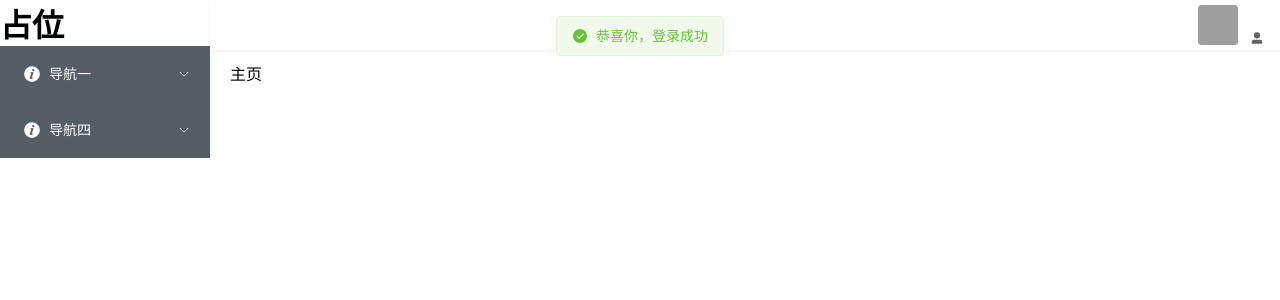
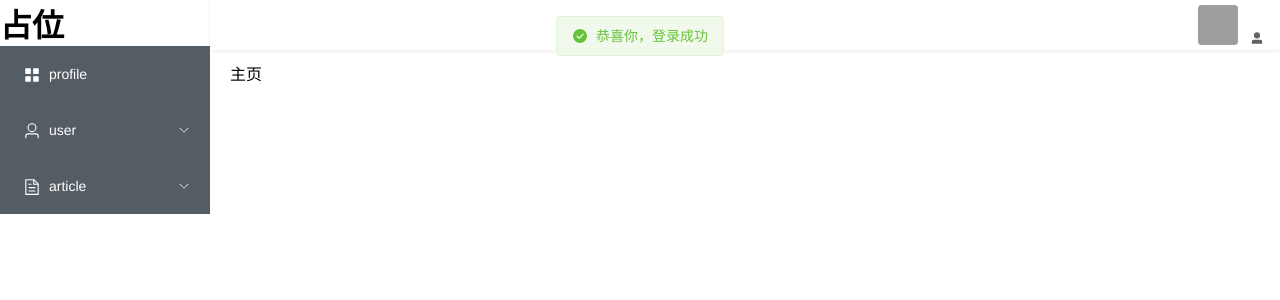
Before and after one commit to 18583468779/vue3_admin, a Vue app in the folder ivue-admin/: page /#/login in a window 1280 px wide. Both pictures are taken after a click on the button "登录". Shown: the top 300 px of the page. Built offline with nearby package versions, Linux system fonts and the light colour scheme; grey boxes are pictures that could not be loaded.

Commit message:
sidebar 动态获取路由展示

```diff
--- /dev/null
+++ b/ivue-admin/src/layout/components/Sidebar/MenuItem.vue
@@ -0,0 +1,19 @@
+<template>
+  <div>
+    <el-icon>
+      <component :is="icon"></component>
+    </el-icon>
+    <span>{{ title }}</span>
+  </div>
+</template>
+
+<script setup lang="ts">
+import { defineProps } from 'vue';
+type Props = {
+  title: any
+  icon: any
+}
+defineProps<Props>();
+</script>
+
+<style scoped></style>
--- /dev/null
+++ b/ivue-admin/src/layout/components/Sidebar/SidebarItem.vue
@@ -0,0 +1,23 @@
+<template>
+  <el-sub-menu v-if="route.children!.length > 0" :index="route.path">
+    <template #title>
+      <menu-item :title="route.meta!.title" :icon="route.meta!.icon"></menu-item>
+    </template>
+    <SidebarItem v-for="item in route.children" :key="item.path" :route="item" />
+  </el-sub-menu>
+  <el-menu-item v-else>
+    <menu-item :title="route.meta!.title" :icon="route.meta!.icon"></menu-item>
+  </el-menu-item>
+</template>
+
+<script setup lang="ts">
+import MenuItem from './MenuItem.vue';
+import { defineProps } from 'vue';
+import { RouteRecordRaw } from 'vue-router';
+type Props = {
+  route: RouteRecordRaw
+}
+defineProps<Props>();
+</script>
+
+<style scoped></style>
--- a/ivue-admin/src/layout/components/Sidebar/SidebarMenu.vue
+++ b/ivue-admin/src/layout/components/Sidebar/SidebarMenu.vue
@@ -1,33 +1,20 @@
 <template>
   <el-menu unique-opened background-color="#545c64" text-color="#fff" active-text-color="#ffd04b">
-    <el-sub-menu index="1">
-      <template #title>
-        <el-icon>
-          <InfoFilled />
-        </el-icon>
-        <span>导航一</span>
-      </template>
-      <el-menu-item index="1-1">选项1</el-menu-item>
-      <el-menu-item index="1-2">选项2</el-menu-item>
-    </el-sub-menu>
-    <el-sub-menu index="2">
-      <template #title>
-        <el-icon>
-          <InfoFilled />
-        </el-icon>
-        <span>导航四</span>
-      </template>
-    </el-sub-menu>
+    <SidebarItem v-for="item in routes" :key="item.path" :route="item" />
   </el-menu>
 </template>
 
 <script setup lang="ts">
 import { filterRoutes, generateMenus } from '@/utils/route';
-import { InfoFilled } from '@element-plus/icons-vue';
-import { useRouter } from 'vue-router';
+import { computed } from 'vue';
+import { RouteRecordRaw, useRouter } from 'vue-router';
+import SidebarItem from './SidebarItem.vue';
 const router = useRouter();
-const RoutesList = filterRoutes(router.getRoutes());
-console.log(generateMenus(RoutesList));
+
+const routes = computed(() => {
+  const RoutesList = filterRoutes(router.getRoutes());
+  return generateMenus(RoutesList) as RouteRecordRaw[];
+});
 
 </script>
 
--- a/ivue-admin/src/plugins/element.ts
+++ b/ivue-admin/src/plugins/element.ts
@@ -1,7 +1,11 @@
 import ElementPlus from 'element-plus';
 import 'element-plus/dist/index.css';
+import * as ElementPlusIconsVue from '@element-plus/icons-vue';
 import { App } from 'vue';
 
 export default (app: App) => {
   app.use(ElementPlus);
+  for (const [key, component] of Object.entries(ElementPlusIconsVue)) {
+    app.component(key, component);
+  }
 };
--- a/ivue-admin/src/router/index.ts
+++ b/ivue-admin/src/router/index.ts
@@ -11,7 +11,7 @@ const privateRoutes: Array<RouteRecordRaw> = [
     redirect: '/user/manage',
     meta: {
       title: 'user',
-      icon: 'personnel'
+      icon: 'User'
     },
     children: [
       {
@@ -20,7 +20,7 @@ const privateRoutes: Array<RouteRecordRaw> = [
         component: () => import('@/views/user-manage/index.vue'),
         meta: {
           title: 'userManage',
-          icon: 'personnel-manage'
+          icon: 'Management'
         }
       },
       {
@@ -29,7 +29,7 @@ const privateRoutes: Array<RouteRecordRaw> = [
         component: () => import('@/views/role-list/index.vue'),
         meta: {
           title: 'roleList',
-          icon: 'role'
+          icon: 'Operation'
         }
       },
       {
@@ -38,7 +38,7 @@ const privateRoutes: Array<RouteRecordRaw> = [
         component: () => import('@/views/permission-list/index.vue'),
         meta: {
           title: 'permissionList',
-          icon: 'permission'
+          icon: 'Grid'
         }
       },
       {
@@ -65,7 +65,7 @@ const privateRoutes: Array<RouteRecordRaw> = [
     redirect: '/article/ranking',
     meta: {
       title: 'article',
-      icon: 'article'
+      icon: 'Document'
     },
     children: [
       {
@@ -74,7 +74,7 @@ const privateRoutes: Array<RouteRecordRaw> = [
         component: () => import('@/views/article-ranking/index.vue'),
         meta: {
           title: 'articleRanking',
-          icon: 'article-ranking'
+          icon: 'Document'
         }
       },
       {
@@ -91,7 +91,7 @@ const privateRoutes: Array<RouteRecordRaw> = [
         component: () => import('@/views/article-create/index.vue'),
         meta: {
           title: 'articleCreate',
-          icon: 'article-create'
+          icon: 'Document'
         }
       },
       {
@@ -125,7 +125,7 @@ const routes: Array<RouteRecordRaw> = [
         component: () => import('@/views/profile/index.vue'),
         meta: {
           title: 'profile',
-          icon: 'el-icon-user'
+          icon: 'Menu'
         }
       },
       // 404
```
